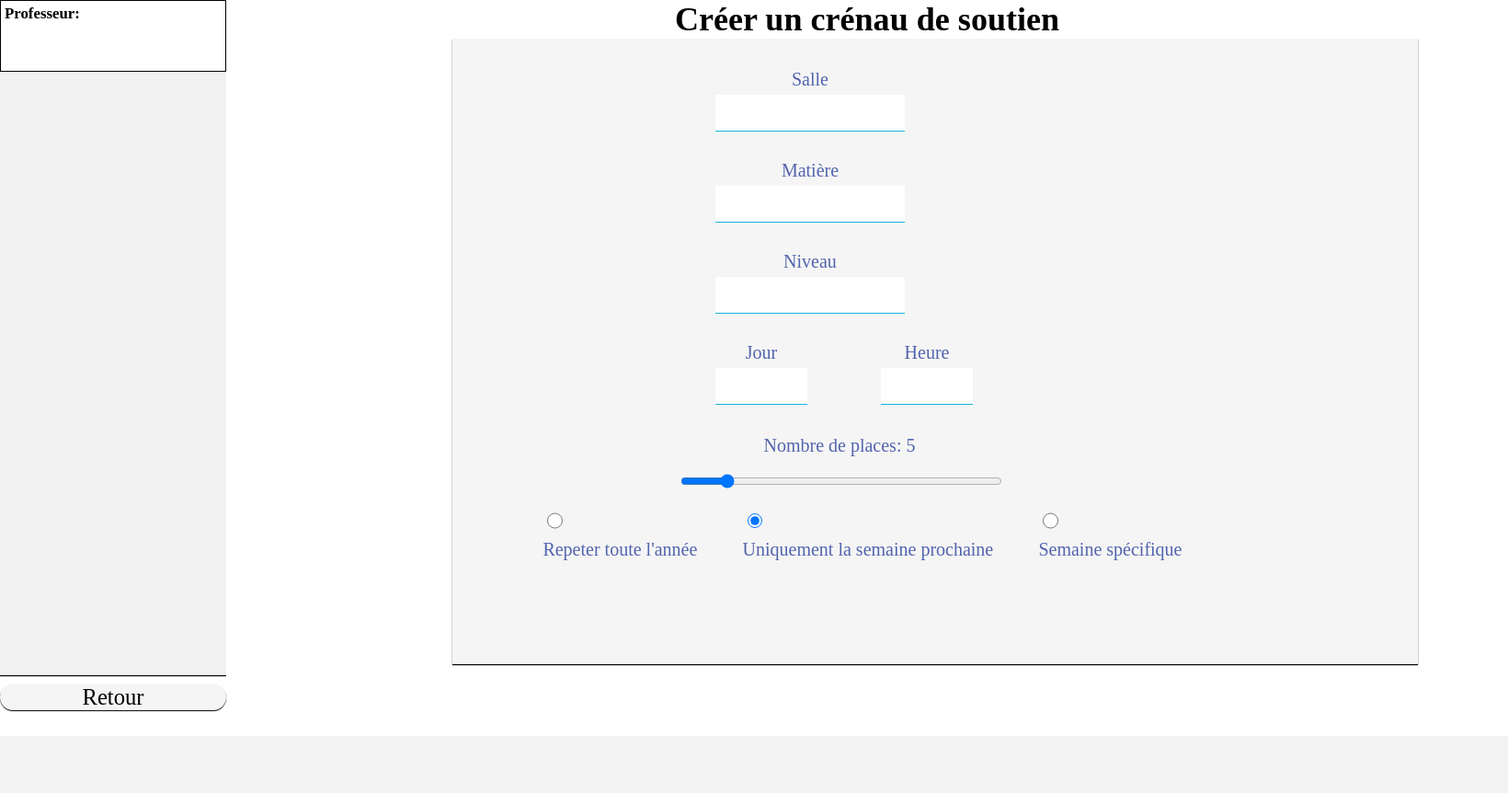
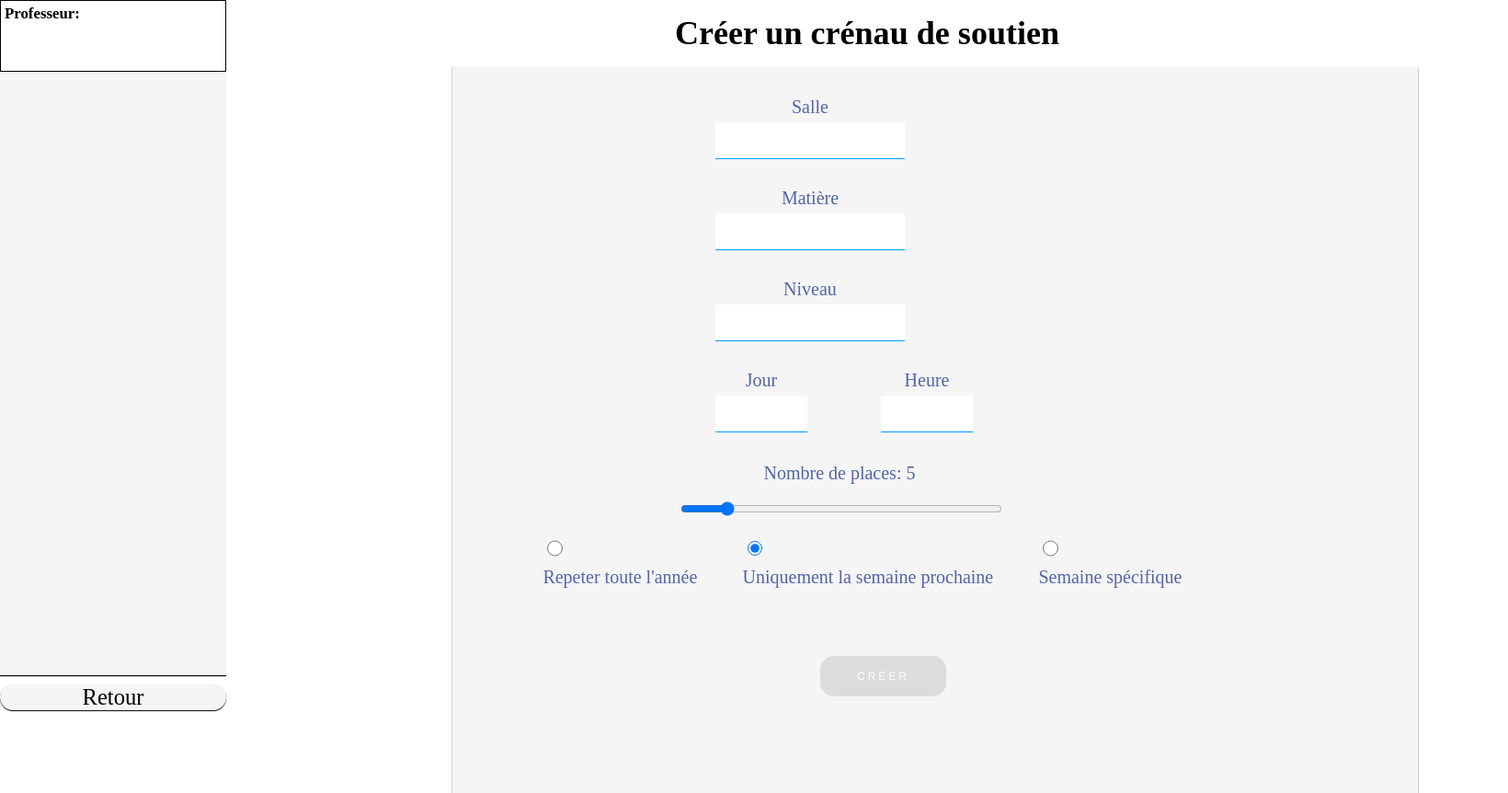
Before and after one commit to KasterborousConstellation/projetlycee, a Django app: template login/templates/login/profs_content/prof_tab0.html in a window 1640 px wide; the page is wider, and only the part inside the window is pictured. Shown: that part at 92% size. Before the commit the page ends 774 px from the top of that part, so only its background shows below. Run offline with Django 4.2, Linux system fonts and the light colour scheme; the template is opened without the code that fills it, so the values that code supplies are empty.

Commit message:
menu de création de cours: Front terminé

```diff
--- a/login/static/css/create_cours.css
+++ b/login/static/css/create_cours.css
@@ -1,3 +1,6 @@
+:root{
+  --label-color:#5264AE;
+}
 .content ul *{
     margin: 0px;
     padding: 0px;
@@ -9,13 +12,13 @@
     left: 15vw;
     top:5vh;
 }
-input 				{
+input:not(.submit)	{
   font-size:20px;
   padding:10px 10px 10px 5px;
   display:block;
   width: 210px;
   border:none;
-  border-bottom:1px solid #1aafdd;
+  border-bottom:1px solid var(--text-onhover);
   height: 5vh;
   cursor: pointer;
 }
@@ -23,14 +26,14 @@ input 				{
     outline:none;
 }
 .group .deroulant-container:hover input{
-    background-color: azure;
+    background-color: var(--soft-deroulant-background);
 }
 #direct-size{
   right: 350px;
 }
 
 label 				 {
-  color:#5264AE;
+  color: var(--label-color);
   font-size:20px;
   font-weight:normal;
   position:relative;
@@ -51,18 +54,18 @@ input:focus ~ label:not(#room-input-message,.stop,.special), input:valid ~ label
   display: flex;
 }
 .deroulant-template p  {
-    font-size: 1.1vw;
+    font-size: 90%;
     cursor: pointer;
 }
 .deroulant-template p:hover {
-  background-color: rgb(230, 228, 228);
+  background-color: var(--onhover);
 }
 .content .deroulant-template ul * {
   width: 100%;
 }
 .deroulant-template span:hover{
-    color: #009ffd;
-    border-bottom: 2px solid cornflowerblue;
+    color: var(--text-onhover);
+    border-bottom: 2px solid var(--special);
 }
 .content .deroulant-template .deroulant-container .deroulant-title{
   width: 13vw;
@@ -70,9 +73,9 @@ input:focus ~ label:not(#room-input-message,.stop,.special), input:valid ~ label
 .form-container{
     position: relative;
     left:15vw;
-    background-color: whitesmoke;
+    background-color: var(--card-background);
     width: 1050px;
-    height: 85vh;
+    height: 790px;
 }
 .deroulant-title{
     background-color: rgb(216, 213, 213);
@@ -122,14 +125,14 @@ input:focus ~ label:not(#room-input-message,.stop,.special), input:valid ~ label
   justify-content: center;
 }
 .content h1{
-  margin: 0;
+  margin: 15;
 }
 .radios .specific-week{
   width: 100%;
 }
 .hidden-specific{
   margin-top: 20px;
-  border: solid gainsboro 1px;
+  border: solid var(--gray-2) 1px;
 }
 .deroulant-container{
   top:-20px;
@@ -137,3 +140,68 @@ input:focus ~ label:not(#room-input-message,.stop,.special), input:valid ~ label
 #size{
   width: 350px;
 }
+
+button:not(.submit){
+  background: var(--gray-2);
+}
+button:not(.submit):hover{
+  background: var(--gray-1);
+}
+button{
+  padding: 15px 40px;
+  background: var(--label-color);
+  border:0;
+  color: #fff;
+  text-transform: uppercase;
+  font-family: helvetica;
+  font-size: 12px;
+  letter-spacing: 3px;
+  position: relative;
+  transition: all .4s cubic-bezier(0.645, 0.045, 0.355, 1);
+  cursor: pointer;
+  display: block;
+  border-radius: 15px;
+  margin: 100px 400px;
+}
+
+.submit::after,
+.submit::before{
+  content: "";
+  position: absolute;
+  top: 50%;
+  right: 0px;
+  transform: translateY(-50%);
+  opacity: 0;
+  transition: all .4s cubic-bezier(0.645, 0.045, 0.355, 1);
+}
+
+.submit::after{
+    width: 30px;
+    height: 1px;
+    background: white;
+    transform: translateX(-3px);
+    margin-top: 0px;
+}
+
+.submit::before{
+    content: "";
+    transform: rotate(-135deg) translateX(50%);
+    width: 11px;
+    height: 11px;
+    background: transparent;
+    border-left: 1px solid white;
+    border-bottom: 1px solid white;
+    margin-top: -1px;
+}
+
+
+.submit:hover{
+  padding: 15px 60px 15px 20px;
+
+}
+
+.submit:hover::after,
+.submit:hover::before{
+  opacity: 1;
+  right: 15px;
+}
--- a/login/static/css/prof.css
+++ b/login/static/css/prof.css
@@ -4,6 +4,7 @@
 }
 body{
     overflow-x: hidden;
+    overflow-y: hidden;
     display: flex;
     height: 100%;
     margin: 0;
@@ -16,7 +17,7 @@ body{
     width: 15vw;
     height: 82vh;
     font-size: 1.4vw;
-    background-color: #f1f1f1;
+    background-color: var(--card-background);
 }
 .content{
     width: 83vw;
@@ -34,8 +35,8 @@ body{
 }
 
 .vertical-nav li a:hover {
-    background-color: rgb(216, 213, 213);
-    color: cornflowerblue;
+    background-color: var(--onhover);
+    color: var(--text-onhover);
 }
 .nav-header{
     border: 1px solid black;
@@ -50,13 +51,15 @@ body{
     margin: 0.5vh;
 }
 .nav-footer * {
-    background-color: whitesmoke;
+    background-color: var(--card-background);
     width: 100%;
     border-radius: 15px;
 }
 .nav-footer a:hover {
-    background-color: rgb(233, 233, 233);
+    background-color: var(--onhover);
+    color: var(--text-onhover);
 }
+
 .nav-footer{
     height: 6vh;
     border-bottom-left-radius: 15px;
@@ -69,23 +72,20 @@ body{
     font-size: 1.5vw;
 }
 
-.nav-footer:hover{
-    color: aqua;
-}
 .nav-footer a{
     position: relative;
     margin: 0;
     padding: 0;
     text-align: center;
     text-decoration: none;
-    color: #000;
+    color: black;
 }
 .content{
     font-size: 1.1vw;
     text-align: center;
     width: 85vw;
     padding-right: 0;
-    background-color: white;
+    background-color: var(--background);
     border-radius: 15px;
     top: 0px;
     margin-left: 0%;
@@ -95,5 +95,5 @@ body{
     padding-top: 0%;
 }
 .deroulant-template .deroulant li > p:hover {
-    color: #009ffd;
+    color: var(--text-onhover);
 }
--- a/login/static/css/utility.css
+++ b/login/static/css/utility.css
@@ -1,3 +1,16 @@
+:root {
+    --card-background: whitesmoke;
+    --special: cornflowerblue;
+    --onhover: rgb(235, 235, 235);
+    --background: white;
+    --soft-deroulant-background: azure;
+    --text-onhover: #009ffd;
+    --gray-1:#CCC;
+    --gray-2:gainsboro;
+    --gray-3: rgb(244, 248, 250);
+}
+
+
 .box{
     box-shadow: 0px 1px 1px black;
 }
@@ -31,18 +44,14 @@
     padding: 10px 0px;
 }
 .deroulant-template a:hover{
-    color: #009ffd;
-    border-bottom: 2px solid cornflowerblue;
-}
-
-.deroulant-title:hover{
-    color: #2a2a72;
+    color: var(--text-onhover);
+    border-bottom: 2px solid var(--special);
 }
 
 .deroulant{
     display: none;
-    box-shadow: 0px 1px 2px #CCC;
-    background-color: white;
+    box-shadow: 0px 1px 2px var(--gray-1);
+    background-color: var(--background);
     position: absolute;
     width: 100%;
     z-index: 1000;
@@ -65,7 +74,7 @@
 }
 .deroulant a:hover{
     border-bottom: none;
-    background-color: RGBa(200,200,200,0.1);
+    background-color: var(--onhover);
 }
 .deroulant-container > a::after{
     content:" ▼";
--- a/login/static/js/main.js
+++ b/login/static/js/main.js
@@ -10,5 +10,4 @@ window.onload = function() {
             buttons[i].classList.add("chromefix-2");
         }
     }
-
 }
--- a/login/static/js/prof_01.js
+++ b/login/static/js/prof_01.js
@@ -3,18 +3,19 @@ window.onload= e =>{
     var lamba = e => {
         var content =""+e.target.innerText;
         salle_input.value=content;
+        update();
     };
 
     var deroulant = document.getElementsByClassName("nav-1");
     for(let i =0;i< deroulant.length;++i){
         deroulant[i].addEventListener("click",lamba);
-
     }
 
     var matiere_input = document.getElementById("matiere");
     var lamba = e => {
         var content =""+e.target.innerText;
         matiere_input.value=content;
+        update();
     };
 
     var deroulant = document.getElementsByClassName("nav-2");
@@ -26,17 +27,18 @@ window.onload= e =>{
     var lamba = e => {
         var content =""+e.target.innerText;
         classe_input.value=content;
+        update();
     };
 
     var deroulant = document.getElementsByClassName("nav-3");
     for(let i =0;i< deroulant.length;++i){
         deroulant[i].addEventListener("click",lamba);
-
     }
     var day_input = document.getElementById("day");
     var lamba = e => {
         var content =""+e.target.innerText;
         day_input.value=content;
+        update();
     };
 
     var deroulant = document.getElementsByClassName("nav-4");
@@ -48,6 +50,7 @@ window.onload= e =>{
     var lamba = e => {
         var content =""+e.target.innerText;
         hour_input.value=content;
+        update();
     };
 
     var deroulant = document.getElementsByClassName("nav-5");
@@ -62,7 +65,7 @@ window.onload= e =>{
     };
     range.addEventListener("input",lamba);
     range.addEventListener("change",lamba);
-    var specific_radio = document.getElementById("specific");
+    var specific_radio = getSpecificRadio();
     var specific_label = document.getElementById("specific-label");
     var specific_div = document.getElementById("specific-div");
 
@@ -76,10 +79,52 @@ window.onload= e =>{
             specific_div.hidden=true;
         }
     };
-
+    //Ajoute la mise a jour du bouton d'envoi au radios
     var radios = document.getElementsByClassName("cours-radio");
     for(let i =0;i<radios.length;++i){
         radios[i].addEventListener("click",lamba);
+        radios[i].addEventListener("click",e=>{update()});
     }
 
+    var submit = getSubmitButton();
+    lamba = e => {
+        if(!submit.classList.contains("submit")){
+            e.preventDefault();
+        }
+    };
+
+    submit.addEventListener("click",lamba);
+    //Ajoute la mise a jour du bouton d'envoi au calendrier pour une semaine spécifique
+    const specific_calendar = document.getElementById("specific-calendar");
+    specific_calendar.addEventListener("change", e => {update()})
 }
+function update(){
+    //Verifie si tout les champs sont remplis
+    var modifiables = document.getElementsByTagName("input");
+    var bool = true;
+    for(let i =0;i<modifiables.length;++i){
+        const element = modifiables[i];
+        if(element.readOnly && element.type==="text"){
+            bool =bool&& !(element.value==="");
+        }
+    }
+    //Verifie pour la selection de la semaine spécifique si il y a lieu.
+    const specific_radio = getSpecificRadio();
+    if(specific_radio.checked){
+        const specific_calendar = document.getElementById("specific-calendar");
+        bool= bool && !(specific_calendar.value==="");
+    }
+
+    const submit = getSubmitButton();
+    if(bool){
+        submit.className="submit";
+    }else{
+        submit.className="";
+    }
+}
+function getSubmitButton(){
+    return document.getElementById("submit-button");
+}
+function getSpecificRadio(){
+    return document.getElementById("specific");
+}
--- a/login/templates/login/profs_content/prof_tab0.html
+++ b/login/templates/login/profs_content/prof_tab0.html
@@ -8,11 +8,9 @@
 <h1>Créer un crénau de soutien</h1>
 <form action="room" method="POST">
     <div class="form-container box">
-
         <div class="group">
             <div class ="selector">
                 <div class="deroulant-template">
-
                     <ul>
                         <li class="deroulant-container">
                             <div>
@@ -28,13 +26,10 @@
                     </ul>
                 </div>
             </div>
-
         </div>
         <div class = "group">
             <div class ="selector">
                 <div class="deroulant-template">
-
-
                     <ul>
                         <li class="deroulant-container">
                             <div>
@@ -54,7 +49,6 @@
         <div class = "group">
             <div class ="selector">
                 <div class="deroulant-template">
-
                     <ul>
                         <li class="deroulant-container">
                             <div>
@@ -74,10 +68,6 @@
         <div class="group group-container">
                 <div class ="selector">
                     <div class="deroulant-template">
-
-
-
-
                         <ul>
                             <li class="deroulant-container">
                                 <div>
@@ -91,9 +81,6 @@
                                </ul>
                             </li>
                         </ul>
-
-
-
                         <ul>
                             <li class="deroulant-container">
                                 <div>
@@ -112,9 +99,7 @@
         </div>
         <div class="group">
             <label class="stop" id="direct-size" for="volume">Nombre de places: 5</label>
-            <input type="range" id="size" name="size"
-                min="1" max="35" value="5">
-
+            <input type="range" id="size" name="size" min="1" max="35" value="5">
         </div>
         <div class="radios">
             <div>
@@ -130,11 +115,12 @@
                 <label id="specific-label" for="specific">Semaine spécifique</label>
                 <div id="specific-div"class="hidden-specific" hidden>
                     <label for="specific-week">Semaine du</label>
-                    <input class="specific-week"type="date" value="specific-week" step="7">
+                    <input id="specific-calendar" min = "{{next_monday}}" class="specific-week" type="date" value="specific-week" step="7">
                 </div>
-
-
             </div>
+        </div>
+        <div class="">
+            <button type="submit" id="submit-button">Créer</button>
         </div>
     </div>
 </form>
--- a/login/views.py
+++ b/login/views.py
@@ -2,7 +2,7 @@ from django.shortcuts import render, redirect
 from django.http import HttpResponse
 from django.template import loader
 from django.views.decorators.csrf import csrf_protect
-from .utility import sha256, has_student, get_student, createUUID, convert_serie,get_classe,getNextWeek,getMonth,getFinalDayForInscription,get_matiere,get_style_attribute,convert_hour
+from .utility import sha256, has_student, get_student, createUUID, convert_serie,get_classe,getNextWeek,getMonth,getFinalDayForInscription,get_matiere,get_style_attribute,convert_hour,format_next_monday
 from .models import Token,Student,Class
 from .connection import connect
 @csrf_protect
@@ -162,6 +162,8 @@ def prof(request):
         context["classes"]= [get_classe(i) for i in range(5)]
         context["days"]= ["Lundi","Mardi","Mercredi","Jeudi","Vendredi"]
         context["hours"]= [convert_hour(i) for i in range(10)]
+        next= format_next_monday()
+        context["next_monday"]= next
         return render(request,'login/profs_content/prof_tab'+str(tab)+".html",context)
     else:
         return redirect(loginPage)
```
Also changed, not shown: login/static/css/main.css (+12 -8 lines), login/utility.py (+13 -0 lines).
